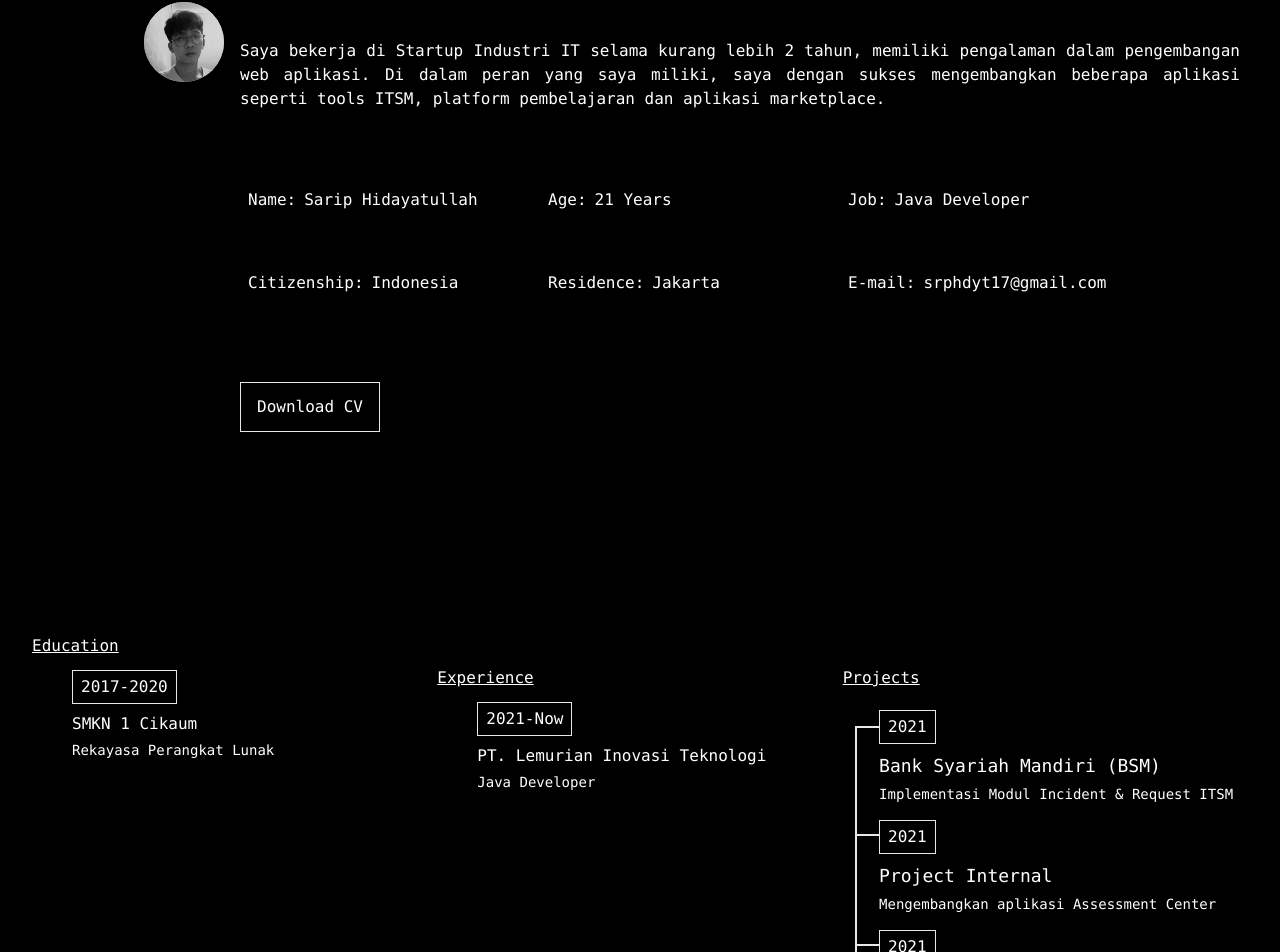
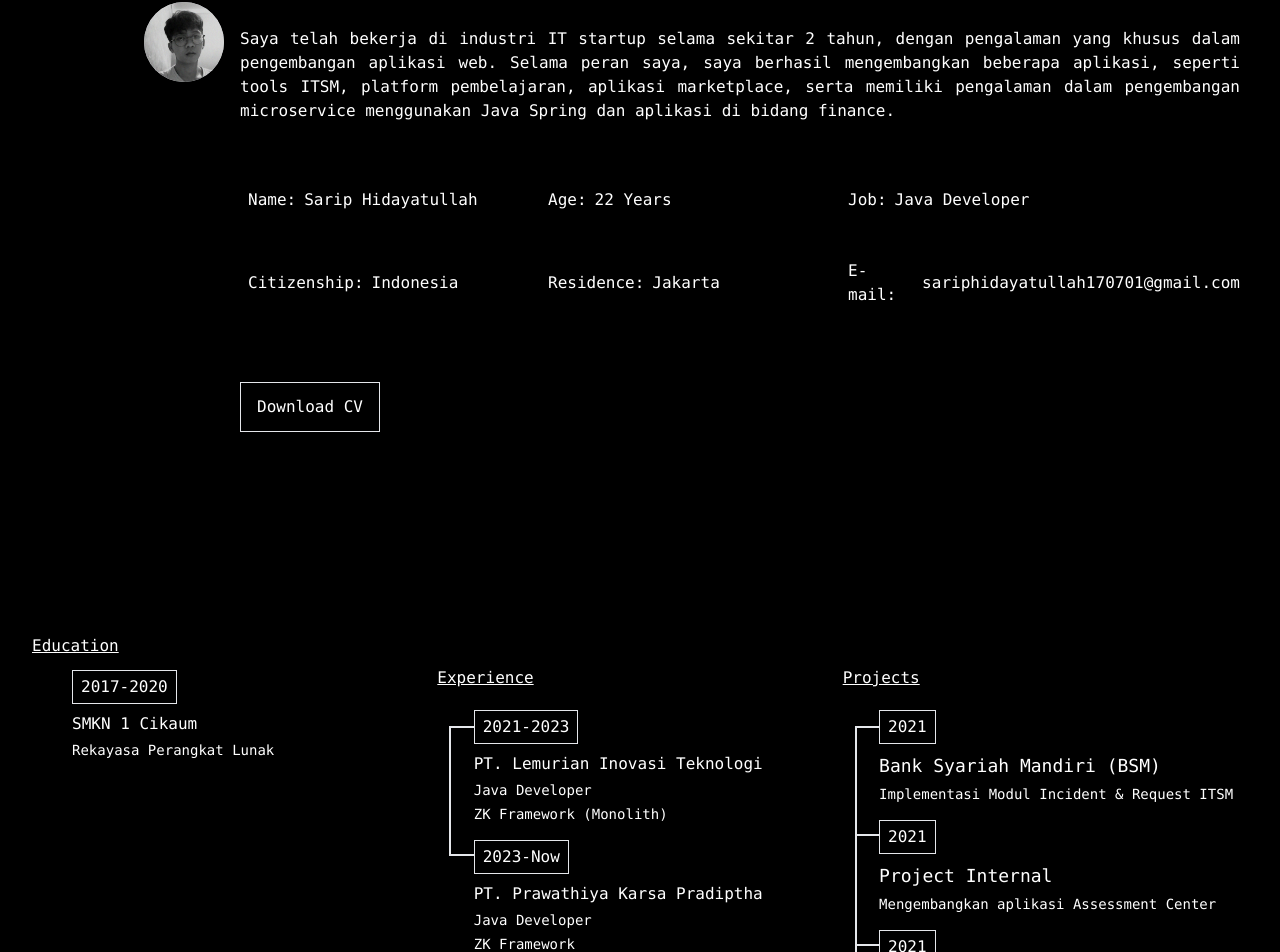
Before and after one commit to sya17/my_portofolio, a Next.js app: page /resume in a window 1280 px wide. Shown: the part 1134-2086 px from the top of the page. Built offline with nearby package versions, Linux system fonts and the light colour scheme.

Commit message:
update resume

```diff
--- a/src/app/resume/page.tsx
+++ b/src/app/resume/page.tsx
@@ -62,11 +62,13 @@ const resume = () => {
                 <div className="w-full h-2/3 "></div>
                 <div className="w-full h-full flex justify-start items-center text-justify">
                   <p>
-                    Saya bekerja di Startup Industri IT selama kurang lebih 2
-                    tahun, memiliki pengalaman dalam pengembangan web aplikasi.
-                    Di dalam peran yang saya miliki, saya dengan sukses
-                    mengembangkan beberapa aplikasi seperti tools ITSM, platform
-                    pembelajaran dan aplikasi marketplace.
+                    Saya telah bekerja di industri IT startup selama sekitar 2
+                    tahun, dengan pengalaman yang khusus dalam pengembangan
+                    aplikasi web. Selama peran saya, saya berhasil mengembangkan
+                    beberapa aplikasi, seperti tools ITSM, platform
+                    pembelajaran, aplikasi marketplace, serta memiliki
+                    pengalaman dalam pengembangan microservice menggunakan Java
+                    Spring dan aplikasi di bidang finance.
                   </p>
                 </div>
                 <div className="w-full h-full flex flex-col ">
@@ -77,7 +79,7 @@ const resume = () => {
                     </div>
                     <div className="w-full md:w-3/4 h-full inline-flex justify-start items-center  py-3 md:py-0 ">
                       <span className="px-2">Age:</span>
-                      <span>21 Years</span>
+                      <span>22 Years</span>
                     </div>
                     <div className="w-full h-full inline-flex justify-start items-center  py-3 md:py-0 ">
                       <span className="px-2">Job:</span>
@@ -95,7 +97,7 @@ const resume = () => {
                     </div>
                     <div className="w-full h-full inline-flex justify-start items-center  py-3 md:py-0 ">
                       <span className="px-2">E-mail: </span>
-                      <span>srphdyt17@gmail.com</span>
+                      <span>sariphidayatullah170701@gmail.com</span>
                     </div>
                   </div>
                 </div>
@@ -110,8 +112,7 @@ const resume = () => {
 
           <section className="w-full h-screen flex justify-center items-center ">
             <div className="w-full h-full flex flex-col md:flex-row py-4 px-2 space-y-8">
-
-              <div className="w-full h-full flex flex-col space-y-3 ">
+              <div className="w-full h-full flex flex-col space-y-3">
                 <span className="underline">Education</span>
                 <div className="flex flex-row">
                   <div className="w-10 "></div>
@@ -125,23 +126,61 @@ const resume = () => {
                 </div>
               </div>
 
-              <div className="w-full h-full flex flex-col space-y-3 ">
+              <div className="w-full h-full flex flex-col space-y-3">
                 <span className="underline">Experience</span>
+
+                <div className="w-full  flex flex-col">
+                  <div className="w-full h-full ">
                     <div className="flex flex-row">
-                  <div className="w-10 "></div>
-                  <div className="space-y-2 flex flex-col ">
-                    <div className="border px-2 py-1 w-fit ">2021-Now</div>
+                      <div className="w-10 pt-6">
+                        <div className="w-4/6 border-l-2 border-t-2 h-full float-right" />
+                      </div>
+
+                      <div className="space-y-2 flex flex-col py-2 w-full">
+                        <div className="flex flex-row justify-start items-center">
+                          <div className="border px-2 py-1 w-fit ">
+                            2021-2023
+                          </div>
+                        </div>
                         <div className="flex flex-col space-y-1">
                           <span className="text-md">
                             PT. Lemurian Inovasi Teknologi
                           </span>
                           <span className="text-sm">Java Developer</span>
+                          <span className="text-sm">
+                            ZK Framework (Monolith)
+                          </span>
+                        </div>
+                      </div>
+                    </div>
+                  </div>
+                  <div className="w-full ">
+                    <div className="flex flex-row">
+                      <div className="w-10 py-0">
+                        <div className="w-4/6 border-l-2 border-t-0 border-b-2 h-6 float-right" />
+                        {/* <div className="w-4/6 border-l-2 border-t-0 h-full float-right" /> */}
+                      </div>
+
+                      <div className="space-y-2 flex flex-col py-2 w-full">
+                        <div className="border px-2 py-1 w-fit ">2023-Now</div>
+                        <div className="flex flex-col space-y-1">
+                          <span className="text-md">
+                            PT. Prawathiya Karsa Pradiptha
+                          </span>
+                          <span className="text-sm">Java Developer</span>
+                          <span className="text-sm">ZK Framework</span>
+                          <span className="text-sm">Vue Framework</span>
+                          <span className="text-sm">
+                            Spring Framework (Microservice)
+                          </span>
+                        </div>
+                      </div>
                     </div>
                   </div>
                 </div>
               </div>
 
-              <div className="w-full h-full flex flex-col space-y-3 ">
+              <div className="w-full h-full flex flex-col space-y-3">
                 <span className="underline">Projects</span>
 
                 <div className="w-full  flex flex-col">
@@ -284,7 +323,7 @@ const resume = () => {
                       </div>
 
                       <div className="space-y-2 flex flex-col py-2 w-full">
-                        <div className="border px-2 py-1 w-fit ">2022</div>
+                        <div className="border px-2 py-1 w-fit ">2022-2023</div>
                         <div className="flex flex-col space-y-1">
                           <span className="text-lg">
                             PT Aplikanusa Lintasarta
```
Lines whose indentation alone changed are shown as unchanged.
